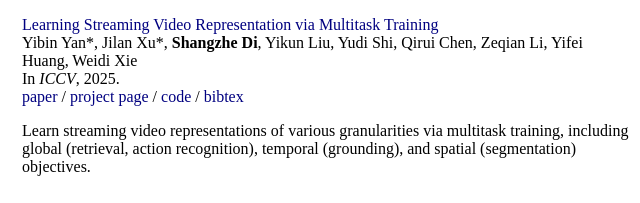
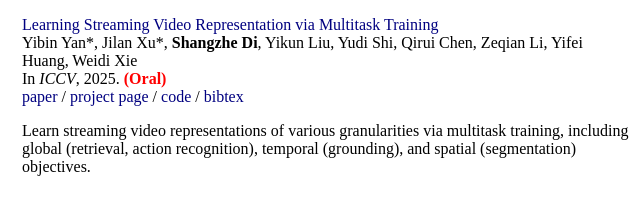
Before and after one commit to Becomebright/BecomeBright.github.io, a plain HTML site: page index.html in a window 1280 px wide. Shown: the part 736-939 px from the top of the page, 459-1099 px from the left. Drawn offline with Linux system fonts and the light colour scheme; files that its build step writes are made by us from their sources.

Commit message:
Update StreamFormer

```diff
--- a/index.html
+++ b/index.html
@@ -132,7 +132,7 @@
               <br>
               Yibin Yan*, Jilan Xu*, <b>Shangzhe Di</b>, Yikun Liu, Yudi Shi, Qirui Chen, Zeqian Li, Yifei Huang, Weidi Xie
               <br>
-              In <em>ICCV</em>, 2025.
+              In <em>ICCV</em>, 2025. <font color="red"><strong>(Oral)</strong></font>
               <br>
               <a href="https://arxiv.org/pdf/2504.20041">paper</a> / <a href="https://go2heart.github.io/streamformer/">project page</a> / <a href="https://github.com/Go2Heart/StreamFormer">code</a> / <a href="data/streamformer.txt">bibtex</a>
               <p>Learn streaming video representations of various granularities via multitask training, including global (retrieval, action recognition), temporal (grounding), and spatial (segmentation) objectives.</p>
```
Also changed, not shown: 1 other file.
